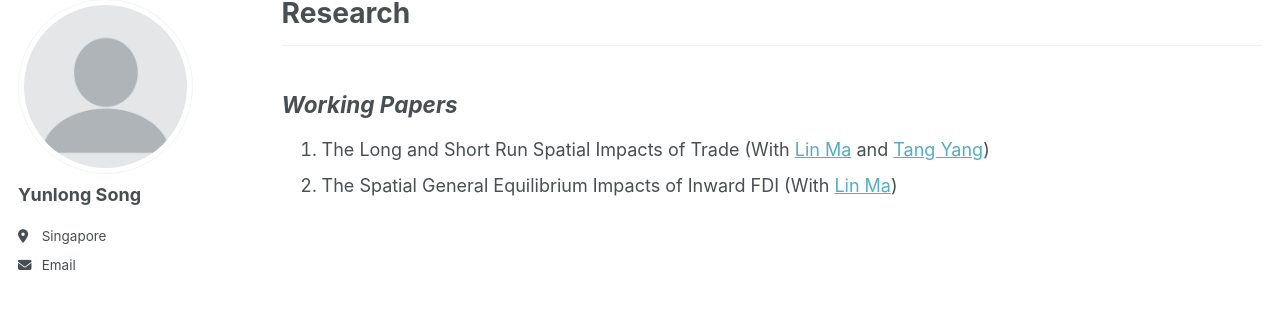
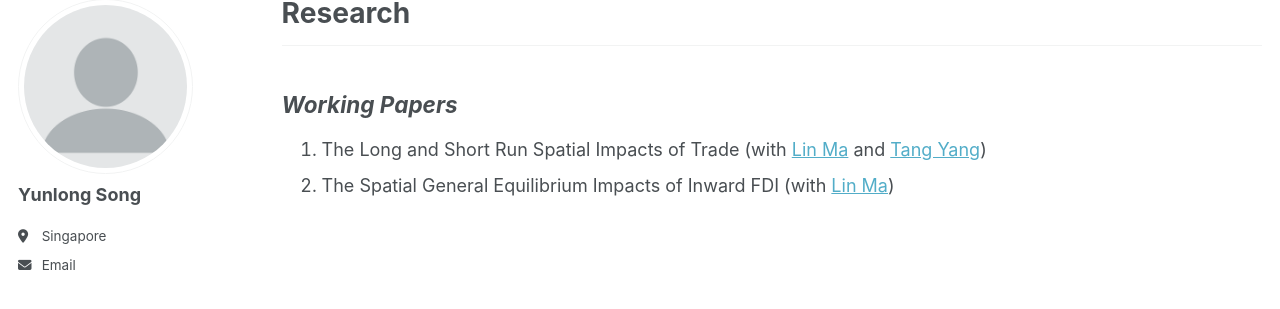
Before and after one commit to yunlong-song/yunlong-song.github.io, a Jekyll site: the page built from _pages/research.md, in a window 1280 px wide. Shown: the part 107-416 px from the top of the page. Built offline with Jekyll 4.4.1, drawn with Linux system fonts in a browser that asks for light colours.

```diff
--- a/_pages/research.md
+++ b/_pages/research.md
@@ -13,5 +13,5 @@ redirect_from:
 ---
 
 ## _Working Papers_
-1. The Long and Short Run Spatial Impacts of Trade (With [Lin Ma](https://lin-ma.com/index.html#/) and [Tang Yang](http://www.yang-tang.net/))
-2. The Spatial General Equilibrium Impacts of Inward FDI (With [Lin Ma](https://lin-ma.com/index.html#/))
+1. The Long and Short Run Spatial Impacts of Trade (with [Lin Ma](https://lin-ma.com/index.html#/) and [Tang Yang](http://www.yang-tang.net/))
+2. The Spatial General Equilibrium Impacts of Inward FDI (with [Lin Ma](https://lin-ma.com/index.html#/))
```
